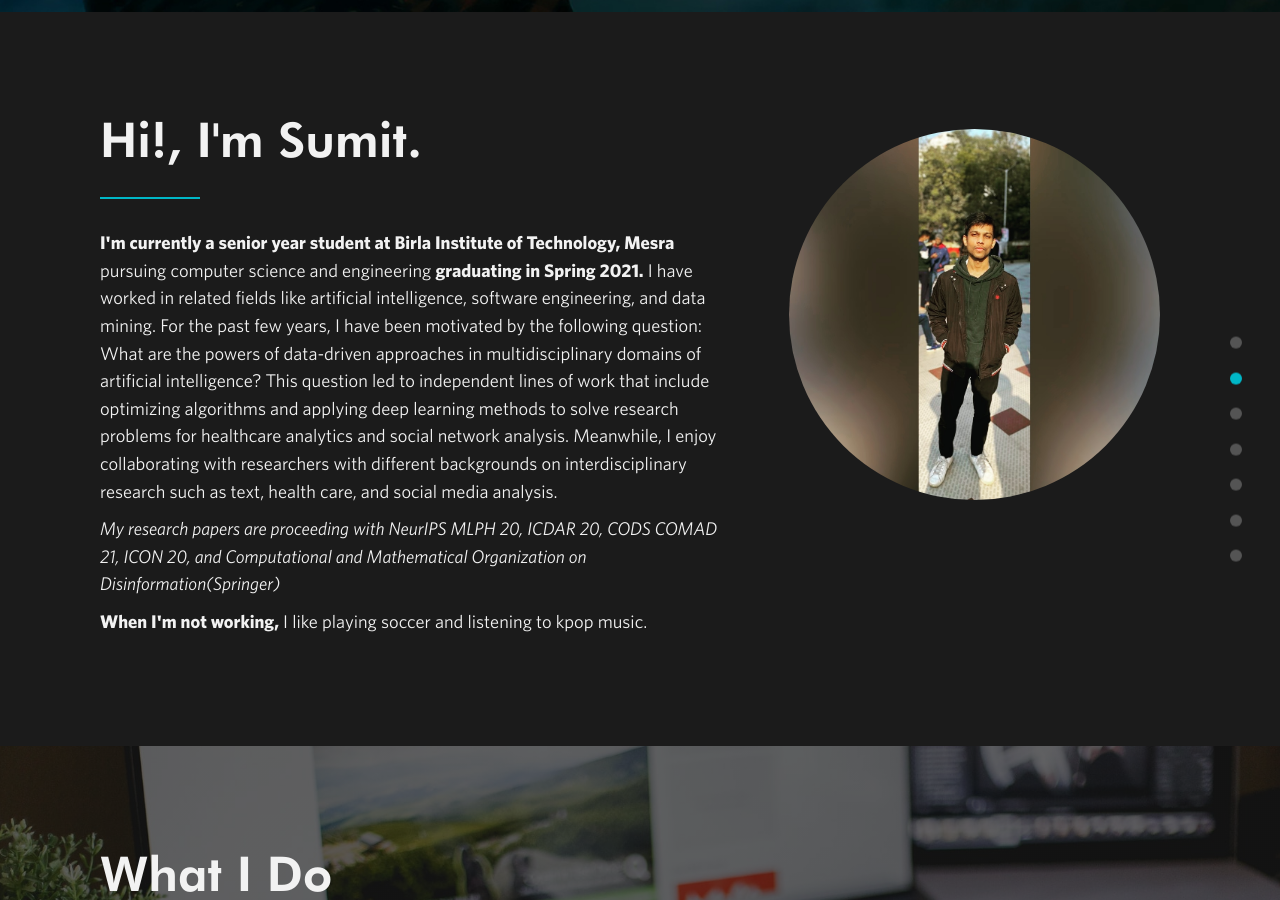
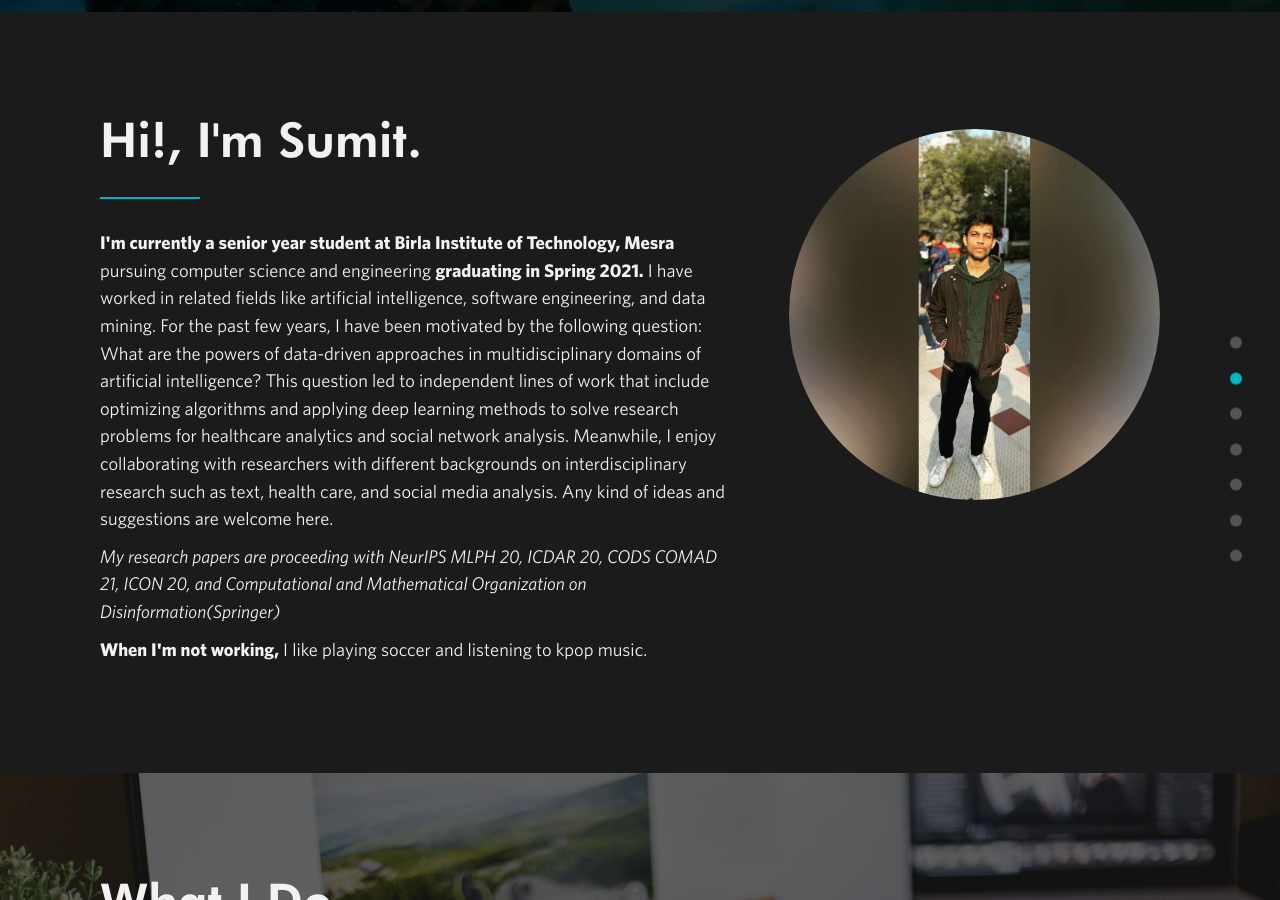
Before and after one commit to sumit6597/sumit6597.github.io, a Jekyll site: the page built from index.html, in a window 1280 px wide and 900 px high, scrolled down 917 px. Built offline with Jekyll 4.4.1, drawn with Linux system fonts in a browser that asks for light colours; nearby versions of some CDN libraries.

Commit message:
Update about.html

```diff
--- a/_includes/about.html
+++ b/_includes/about.html
@@ -7,7 +7,7 @@
       <div class="about-wrapper">
         <img class="headshot" src="img/meraphotu.jpg" alt="headshot">
         <div class="about-text-wrapper">
-          <p class="about-text"><strong>I'm currently a senior year student at Birla Institute of Technology, Mesra</strong> pursuing computer science and engineering <strong>graduating in Spring 2021.</strong> I have worked in related fields like artificial intelligence, software engineering, and data mining. For the past few years, I have been motivated by the following question: What are the powers of data-driven approaches in multidisciplinary domains of artificial intelligence? This question led to independent lines of work that include optimizing algorithms and applying deep learning methods to solve research problems for healthcare analytics and social network analysis. Meanwhile, I enjoy collaborating with researchers with different backgrounds on interdisciplinary research such as text, health care, and social media analysis. </p>
+          <p class="about-text"><strong>I'm currently a senior year student at Birla Institute of Technology, Mesra</strong> pursuing computer science and engineering <strong>graduating in Spring 2021.</strong> I have worked in related fields like artificial intelligence, software engineering, and data mining. For the past few years, I have been motivated by the following question: What are the powers of data-driven approaches in multidisciplinary domains of artificial intelligence? This question led to independent lines of work that include optimizing algorithms and applying deep learning methods to solve research problems for healthcare analytics and social network analysis. Meanwhile, I enjoy collaborating with researchers with different backgrounds on interdisciplinary research such as text, health care, and social media analysis. Any kind of ideas and suggestions are welcome here. </p>
           <p class="about-text"><cite> My research papers are proceeding with NeurIPS MLPH 20, ICDAR 20, CODS COMAD 21, ICON 20, and Computational and Mathematical Organization on Disinformation(Springer) </p>
           <p class="about-text"><strong>When I'm not working,</strong> I like playing soccer and listening to kpop music.</p>
         </div>
```
